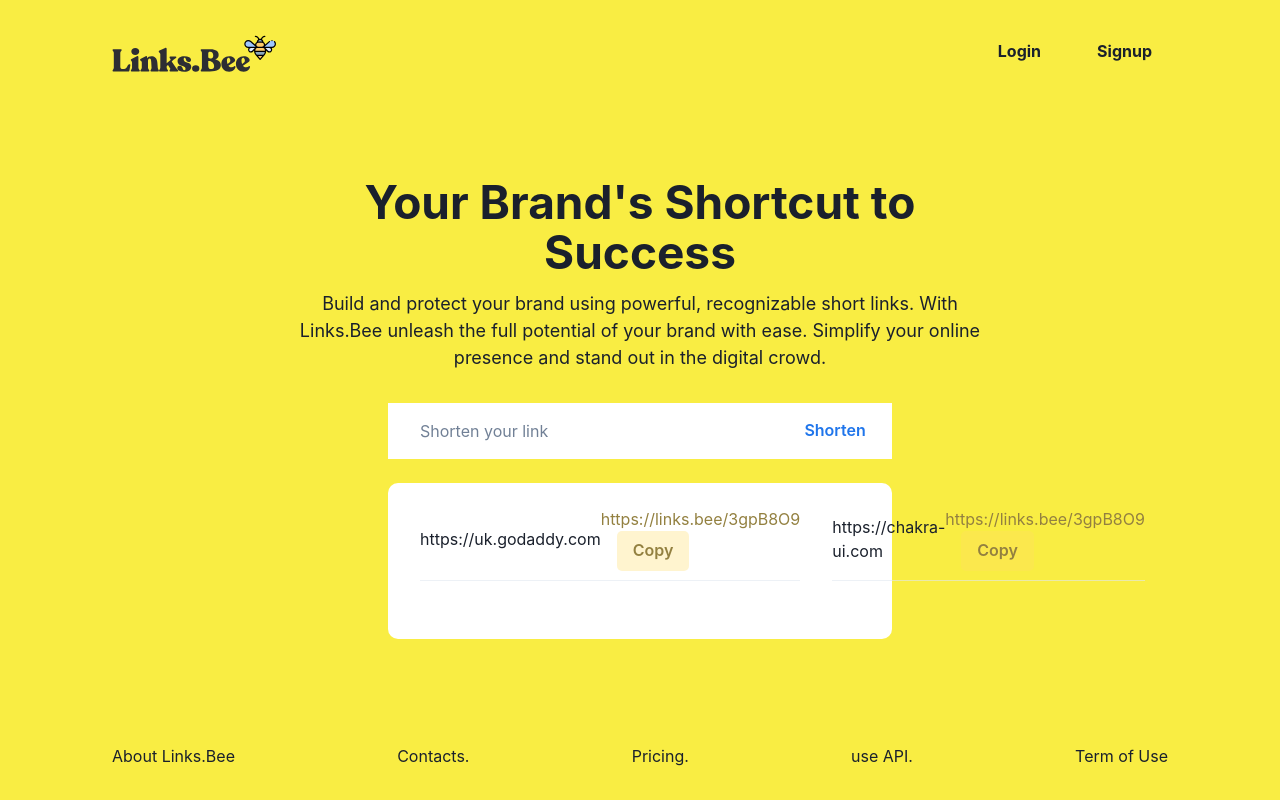
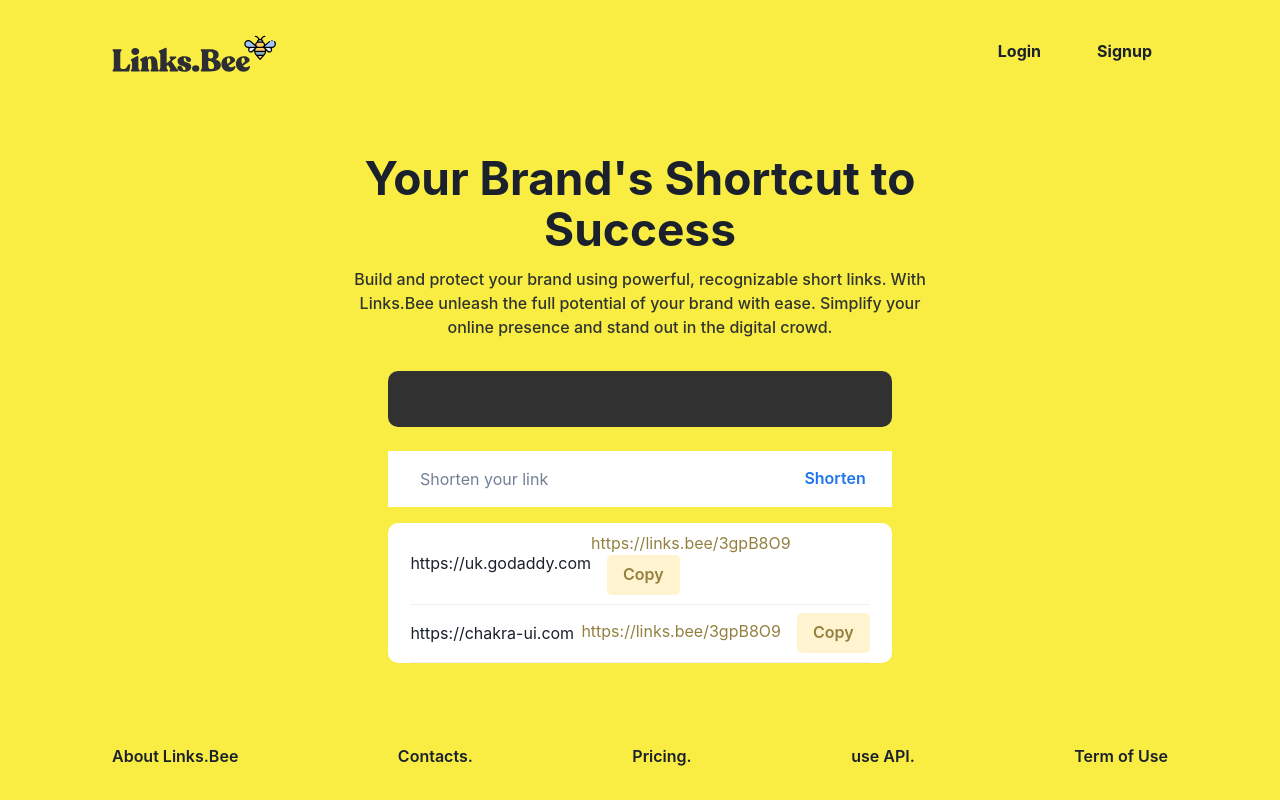
Before and after one commit to timi-codes/links-bee, a Next.js app in the folder src/frontend/: page / in a window 1280 px wide. Built offline with nearby package versions, Linux system fonts and the light colour scheme.

Commit message:
implemnt home layout

```diff
--- a/src/frontend/pages/index.js
+++ b/src/frontend/pages/index.js
@@ -83,9 +83,10 @@
           <Flex direction={"column"} maxW="45rem" margin="auto"  >
             <Box textAlign="center" mb={8}>
               <Heading fontSize={46} lineHeight="110%">Your Brand's Shortcut to Success</Heading>
-              <Text fontSize={18} mt={3} >Build and protect your brand using powerful, recognizable short links. With Links.Bee unleash the full potential of your brand with ease. Simplify your online presence and stand out in the digital crowd.</Text>
+              <Text fontSize={16} mt={3} px={16} fontWeight={500} opacity={0.9}>Build and protect your brand using powerful, recognizable short links. With Links.Bee unleash the full potential of your brand with ease. Simplify your online presence and stand out in the digital crowd.</Text>
             </Box>
             <Stack direction="column" margin="0 auto" maxWidth="70%">
+            <Box height="3.5rem" backgroundColor="#313131" rounded="10px" mb="1rem"></Box>
               <Flex
                 height="3.5rem"
                 backgroundColor="white"
@@ -93,6 +94,7 @@
                 alignItems="center"
                 px="1rem"
               >
+
                 <Input
                   placeholder="Shorten your link"
                   border="0px solid transparent"
@@ -107,7 +109,7 @@
                   Shorten
                 </Button>
               </Flex>
-              <Flex height="9.8rem" backgroundColor="white" mt="1rem" rounded="10px" px="1rem" py="1rem">
+              <Flex direction="column" backgroundColor="white" mt="0.5rem" rounded="10px" px="0.4rem">
               {
                 links.map((link) => (
                   <ShortTimeLinkItem link={link} />
@@ -117,11 +119,11 @@
             </Stack>
           </Flex>
           <Flex justifyContent="space-between">
-            <Link>About Links.Bee</Link>
-            <Link>Contacts.</Link>
-            <Link>Pricing.</Link>
-            <Link>use API.</Link>
-            <Link>Term of Use</Link>
+            <Link fontWeight={600}>About Links.Bee</Link>
+            <Link fontWeight={600}>Contacts.</Link>
+            <Link fontWeight={600}>Pricing.</Link>
+            <Link fontWeight={600}>use API.</Link>
+            <Link fontWeight={600}>Term of Use</Link>
           </Flex>
         </Stack>
       </Box>
```
